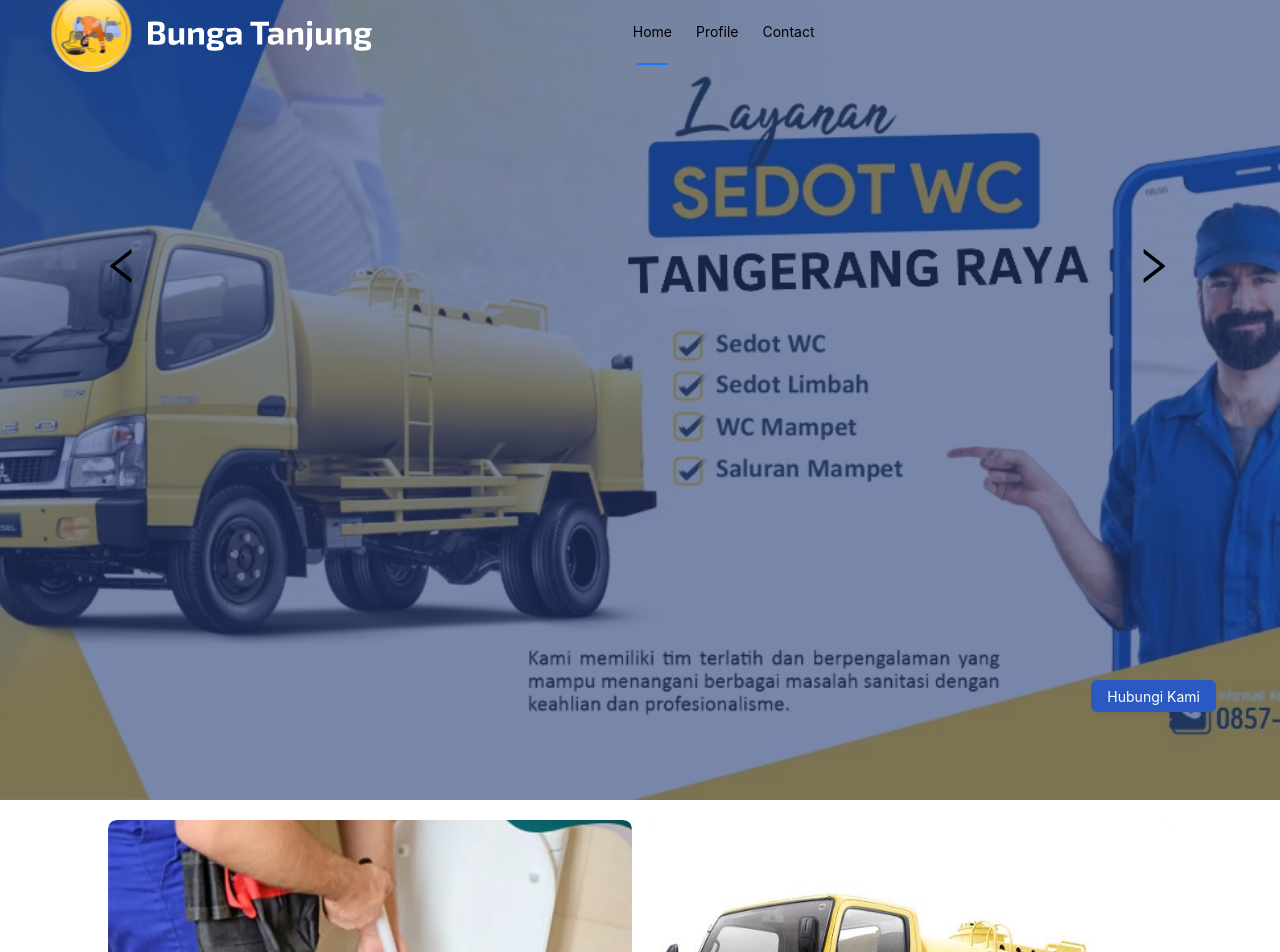
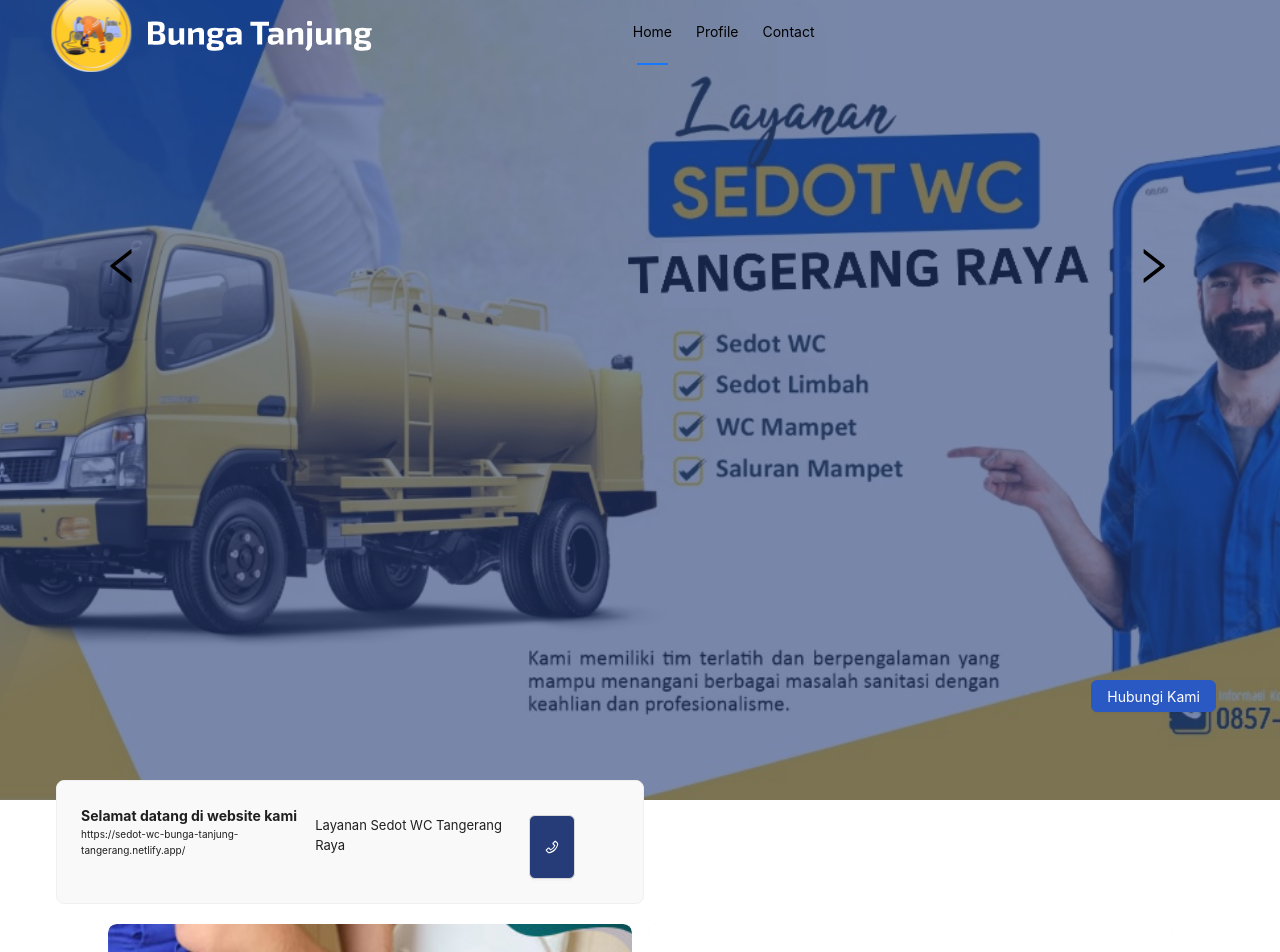
Before and after one commit to sukron21/sedot-wc-bunga-tanjung, a Next.js app: page / in a window 1280 px wide. Shown: the top 952 px of the page. Built offline with nearby package versions, Linux system fonts and the light colour scheme.

Commit message:
penambahan card

```diff
--- a/src/app/page.tsx
+++ b/src/app/page.tsx
@@ -28,8 +28,10 @@ import {
   ArrowRightOutlined,
   RightOutlined,
   LeftOutlined,
+  PhoneOutlined,
 } from "@ant-design/icons";
 import Link from "next/link";
+import Head from "next/head";
 
 const Home: React.FC = () => {
   const [isMobile, setIsMobile] = useState(false);
@@ -99,6 +101,18 @@ const Home: React.FC = () => {
 
   return (
     <>
+      <Head>
+        <title>Sedot WC Tangerang | Layanan Profesional | Bunga Tanjung</title>
+        <meta
+          name="description"
+          content="Selamat datang di website kami. Layanan sedot WC profesional di Tangerang Raya. Kunjungi kami untuk solusi WC mampet dan WC penuh."
+        />
+        <meta
+          name="keywords"
+          content="sedot wc, sedot wc tangerang, wc mampet, layanan sedot wc, sedot wc profesional, layanan sedot wc tangerang"
+        />
+        <meta name="robots" content="index, follow" />
+      </Head>
       {isLoading ? (
         <div
           style={{
@@ -160,12 +174,10 @@ const Home: React.FC = () => {
                 }}
               />
             </div>
-
             {/* Navbar */}
             <Navbar />
             {/* Main Content */}
             {/* {bgIndex === 0 ? ( */}
-
             <main
               style={{
                 zIndex: 2,
@@ -268,9 +280,61 @@ const Home: React.FC = () => {
                 </Col>
               </Row>
             </main>
-            {/* ) : null} */}
           </div>
-
+          <div
+            style={{
+              color: "red",
+              zIndex: 20000,
+              backgroundColor: "white",
+              width: isMobile ? "100%" : isTablet ? "50%" : "50%",
+              marginTop: isMobile ? "-10px" : isTablet ? "-20px" : "-20px",
+              marginLeft: isMobile ? "0px" : isTablet ? "30px" : "30px",
+              display: "flex",
+              justifyContent: "center", // Menengahkan horizontal
+              alignItems: "center",
+            }}
+          >
+            <Card
+              style={{
+                backgroundColor: "#F9F9F9",
+                textAlign: isMobile ? "center" : "left",
+              }}
+            >
+              <Row>
+                <Col xs={24} sm={10}>
+                  <p>
+                    <b>Selamat datang di website kami</b>
+                  </p>
+                  <p style={{ fontSize: "10px" }}>
+                    https://sedot-wc-bunga-tanjung-tangerang.netlify.app/
+                  </p>
+                </Col>
+                <Col xs={24} sm={10}>
+                  <p
+                    style={{
+                      paddingTop: 10,
+                      paddingLeft: "10px",
+                      fontSize: "13px",
+                    }}
+                  >
+                    Layanan Sedot WC Tangerang Raya
+                  </p>
+                </Col>
+                <Col xs={24} sm={4}>
+                  <Button
+                    onClick={handleWhatsAppClick}
+                    style={{
+                      marginTop: 10,
+                      backgroundColor: "#253C78",
+                      height: "8vh",
+                    }}
+                  >
+                    <PhoneOutlined style={{ color: "white" }} />
+                  </Button>
+                </Col>
+              </Row>
+            </Card>
+          </div>
           {/* Main Content Section */}
           <main style={{ color: "black", paddingTop: "20px" }}>
             <div
```
